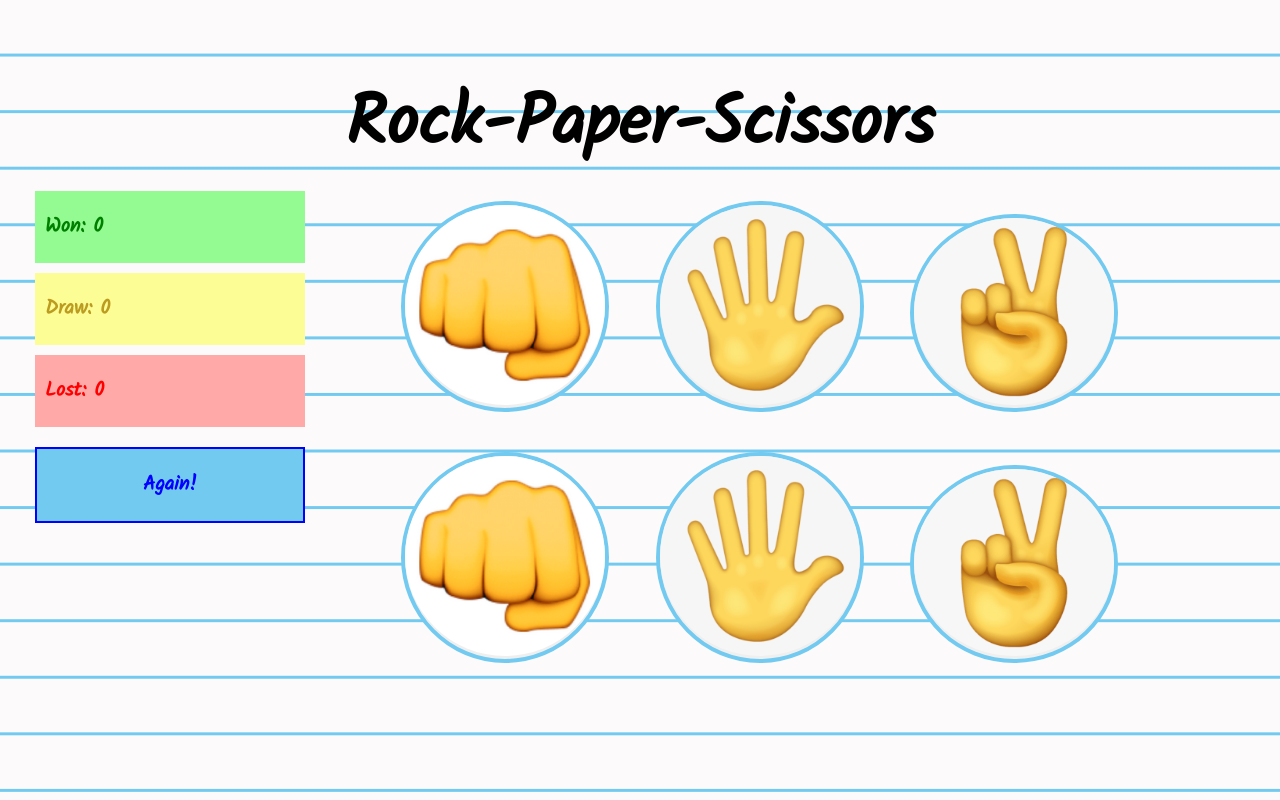
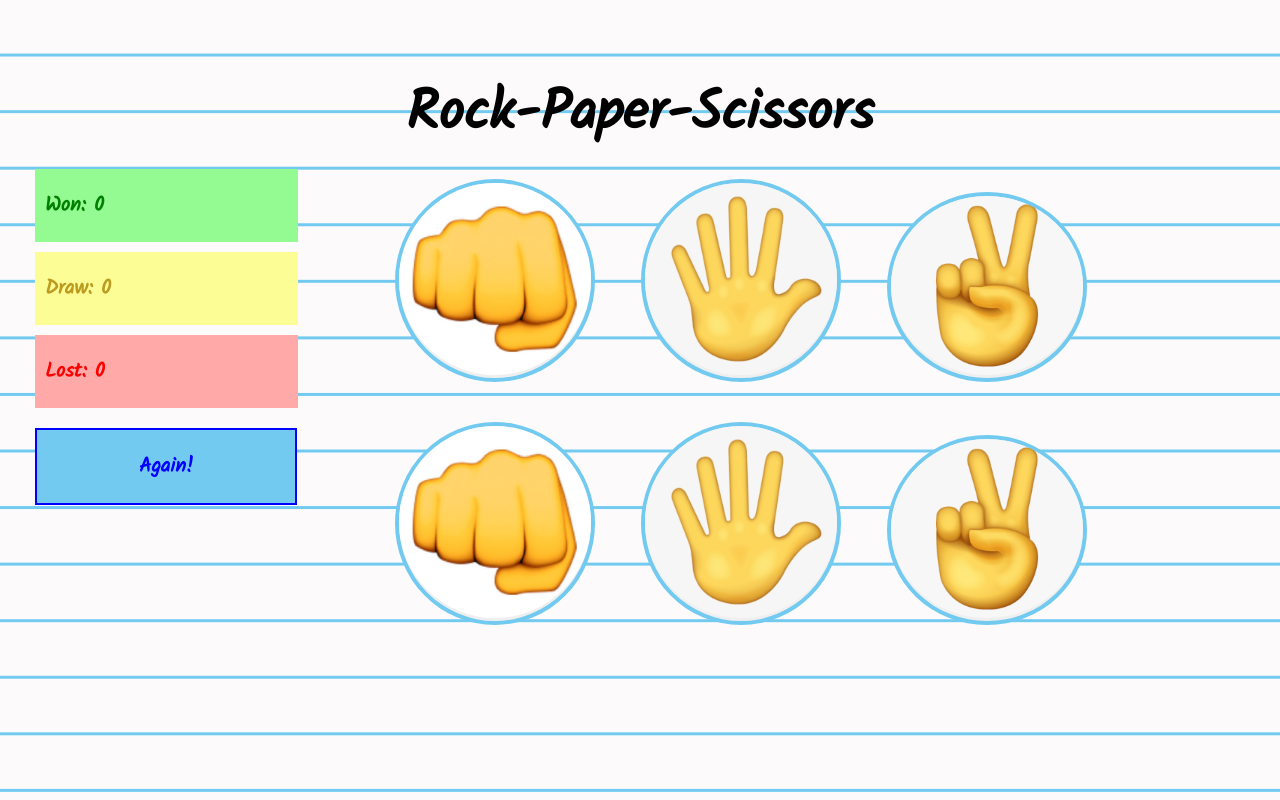
Before and after one commit to FanniBelics/Rock-Paper-Scissors, a plain HTML site: page index.html in a window 1280 px wide. Drawn offline with Linux system fonts and the light colour scheme.

Commit message:
Adapting better to screen size changes

```diff
--- a/style.css
+++ b/style.css
@@ -25,7 +25,7 @@ header
 }
 header h1
 {
-    font-size: 70px;
+    font-size: calc(30px + 2vw);
     margin: auto;
     margin-top: 40px;
 }
@@ -35,9 +35,19 @@ header h1
     padding: 20px 10px;
     margin: 10px 5px;
     margin-right: 70px;
-    font-size: 20px;
-    width: 250px;
+    font-size: calc(10px + 0.8vw);
+    width: 19vw;
     font-weight: bold;
+}
+
+@media (orientation: portrait)
+{
+    .scoreboard
+    {
+        margin: 10px;
+        display: inline;
+        width: 400px;
+    }
 }
 
 .scoreboard.won
@@ -60,7 +70,7 @@ header h1
 
 #againButton
 {
-    width: 270px;
+    width: 20.5vw;
     border:blue 2px solid;
     background-color: var(--pastel_blue);
     color: blue;
@@ -96,7 +106,7 @@ header h1
 .buttons button img
 {
     border-radius: 100%;
-    width: 200px;
+    width: 15vw;
 }
 
 .compButtons button:hover
@@ -118,6 +128,6 @@ header h1
 {
     width: auto;
     text-align: center;
-    font-size: 50px;
+    font-size: calc(10px + 2.3vw);
     margin: 0;
 }
```
